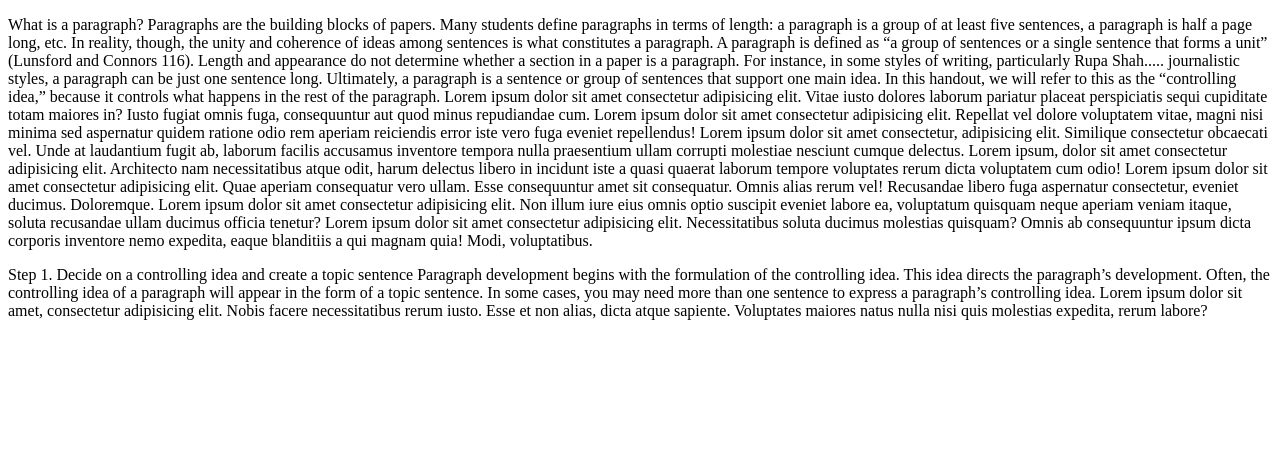
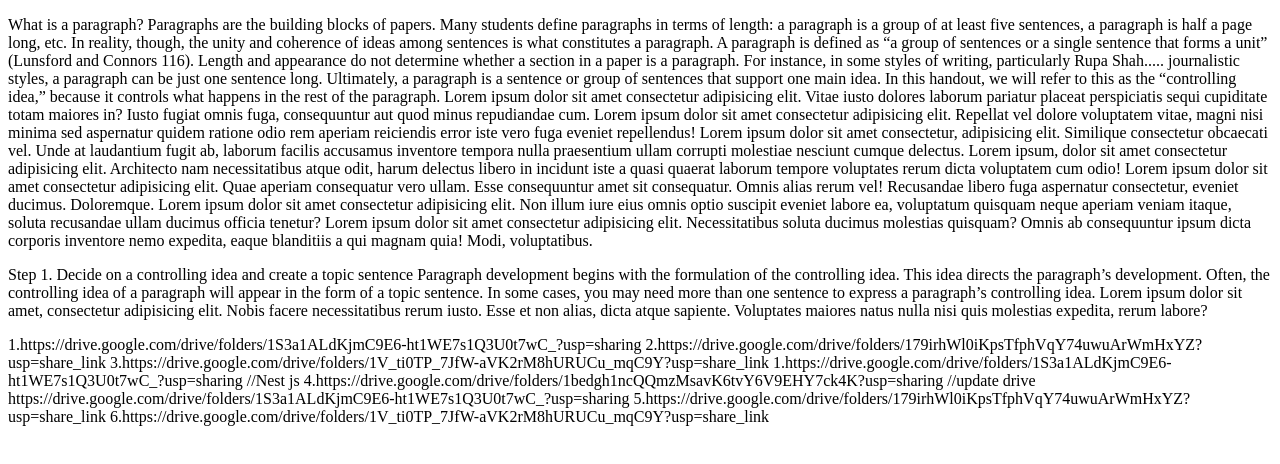
Before and after one commit to RupaKumariSHah/Merge322, a plain HTML site: page index.html in a window 1280 px wide. Drawn offline with Linux system fonts and the light colour scheme.

Commit message:
keep the nood js linl

```diff
--- a/index.html
+++ b/index.html
@@ -54,5 +54,24 @@
       necessitatibus rerum iusto. Esse et non alias, dicta atque sapiente.
       Voluptates maiores natus nulla nisi quis molestias expedita, rerum labore?
     </p>
+    1.https://drive.google.com/drive/folders/1S3a1ALdKjmC9E6-ht1WE7s1Q3U0t7wC_?usp=sharing
+
+2.https://drive.google.com/drive/folders/179irhWl0iKpsTfphVqY74uwuArWmHxYZ?usp=share_link
+
+3.https://drive.google.com/drive/folders/1V_ti0TP_7JfW-aVK2rM8hURUCu_mqC9Y?usp=share_link
+
+1.https://drive.google.com/drive/folders/1S3a1ALdKjmC9E6-ht1WE7s1Q3U0t7wC_?usp=sharing
+
+//Nest js
+4.https://drive.google.com/drive/folders/1bedgh1ncQQmzMsavK6tvY6V9EHY7ck4K?usp=sharing
+
+//update drive
+
+https://drive.google.com/drive/folders/1S3a1ALdKjmC9E6-ht1WE7s1Q3U0t7wC_?usp=sharing
+
+5.https://drive.google.com/drive/folders/179irhWl0iKpsTfphVqY74uwuArWmHxYZ?usp=share_link
+
+6.https://drive.google.com/drive/folders/1V_ti0TP_7JfW-aVK2rM8hURUCu_mqC9Y?usp=share_link
+
   </body>
 </html>
```
